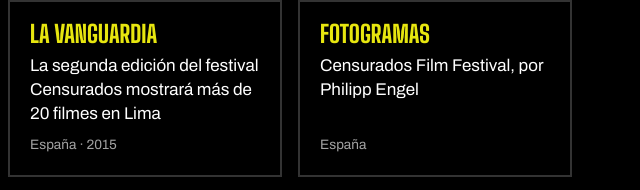
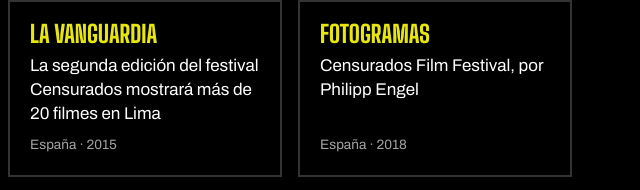
Before and after one commit to Censurados-web/censurados-web, a plain HTML site: page conocenos.html in a window 1280 px wide. Shown: the part 5060-5250 px from the top of the page, 640-1280 px from the left. Drawn offline with Linux system fonts and the light colour scheme.

Commit message:
Conócenos: Fotogramas 2018
Co-Authored-By: Claude Opus 5.5 <noreply@anthropic.com>
Claude-Session: https://claude.ai/code/session_01WcrHSsBSMfmdbyCiVbB7na

```diff
--- a/conocenos.html
+++ b/conocenos.html
@@ -148,7 +148,7 @@
           <li><a href="https://elcomercio.pe/eldominical/actualidad/censurados-film-festival-peliculas-filtro-392355-noticia/" target="_blank" rel="noopener"><span class="medio">El Comercio · El Dominical</span><span class="titular">Censurados Film Festival: películas sin filtro</span><span class="dato">Perú · 2016</span></a></li>
           <li><a href="https://elcomercio.pe/lima/sucesos/muro-verguenza-sede-festival-cine-noticia-514358" target="_blank" rel="noopener"><span class="medio">El Comercio</span><span class="titular">‘Muro de la vergüenza’ fue sede de festival de cine</span><span class="dato">Perú · 2018</span></a></li>
           <li><a href="https://www.lavanguardia.com/cultura/20150212/54426092144/la-segunda-edicion-del-festival-censurados-mostrara-mas-de-20-filmes-en-lima.html" target="_blank" rel="noopener"><span class="medio">La Vanguardia</span><span class="titular">La segunda edición del festival Censurados mostrará más de 20 filmes en Lima</span><span class="dato">España · 2015</span></a></li>
-          <li><a href="https://www.fotogramas.es/noticias-cine/a19463821/censurados-film-festival/" target="_blank" rel="noopener"><span class="medio">Fotogramas</span><span class="titular">Censurados Film Festival, por Philipp Engel</span><span class="dato">España</span></a></li>
+          <li><a href="https://www.fotogramas.es/noticias-cine/a19463821/censurados-film-festival/" target="_blank" rel="noopener"><span class="medio">Fotogramas</span><span class="titular">Censurados Film Festival, por Philipp Engel</span><span class="dato">España · 2018</span></a></li>
           <li><a href="https://www.diariolasamericas.com/cultura/mas-70-peliculas-se-presentan-la-iv-edicion-censurados-film-festival-n4116916" target="_blank" rel="noopener"><span class="medio">Agencia EFE · Diario Las Américas</span><span class="titular">Más de 70 películas se presentan en la IV edición de Censurados Film Festival</span><span class="dato">Estados Unidos · 2017</span></a></li>
           <li><a href="https://www.infobae.com/peru/2023/03/17/censurados-film-festival-en-lima-se-inaugura-con-un-documental-vetado-en-china/" target="_blank" rel="noopener"><span class="medio">Infobae</span><span class="titular">Censurados Film Festival en Lima abre con un documental vetado en China</span><span class="dato">Perú · 2023</span></a></li>
           <li><a href="https://www.infobae.com/america/agencias/2024/01/13/el-espanol-fernando-leon-de-aranoa-participa-en-peru-en-el-censurados-film-festival/" target="_blank" rel="noopener"><span class="medio">Agencia EFE · Infobae</span><span class="titular">El español Fernando León de Aranoa participa en Perú en el Censurados Film Festival</span><span class="dato">Argentina · 2024</span></a></li>
```
